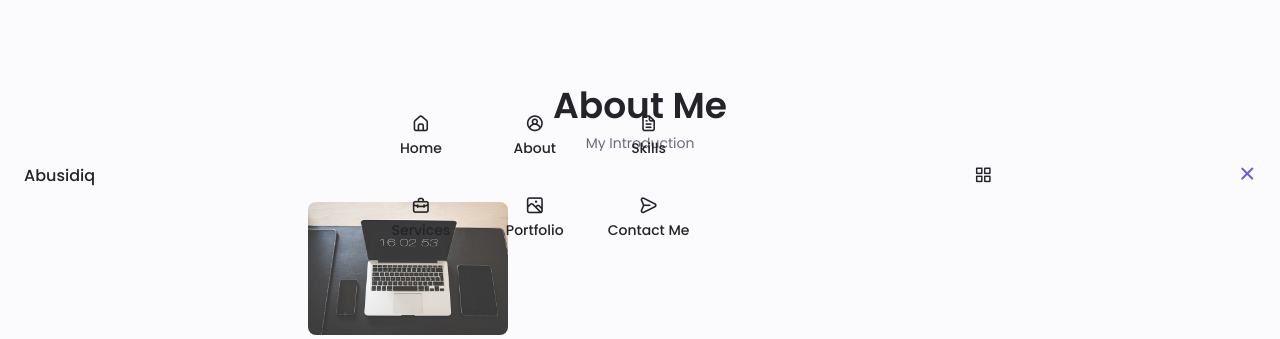
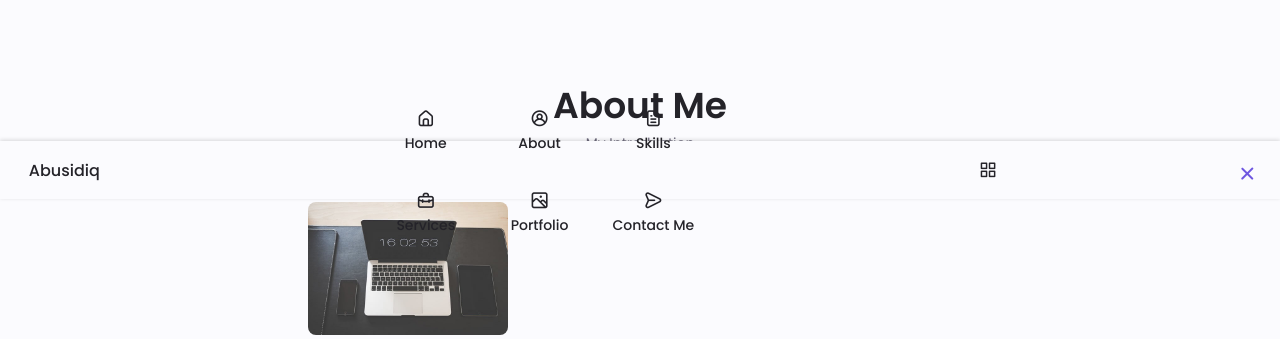
Before and after one commit to Ayoola32/Portfolio-Website, a PHP site: page / in a window 1280 px wide. Shown: the part 601-940 px from the top of the page. Run offline with PHP 8.4, Linux system fonts and the light colour scheme.

Commit message:
shadow style added to header tab

```diff
--- a/assets/css/styles.css
+++ b/assets/css/styles.css
@@ -152,6 +152,8 @@ img {
   left: 0;
   z-index: var(--z-fixed);
   background-color: var(--body-color);
+  box-shadow: 0 -1px 4px rgba(0,0,0,.15);
+  padding: .3rem .3rem ;
 }
 
 /*==================== NAV ====================*/
```
